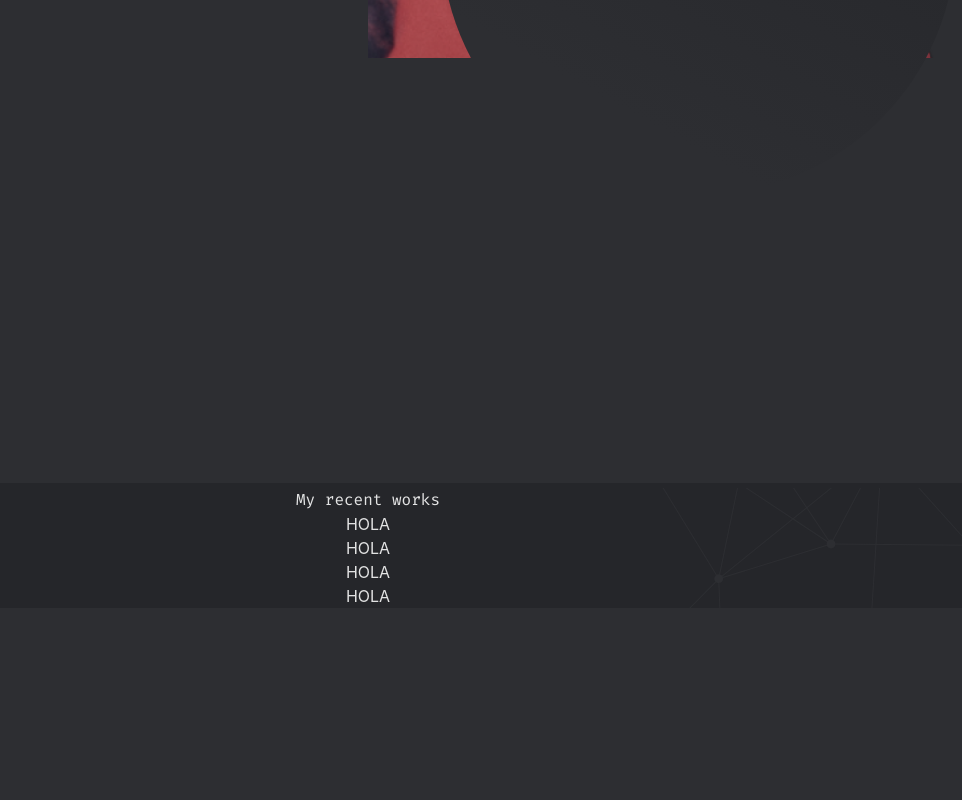
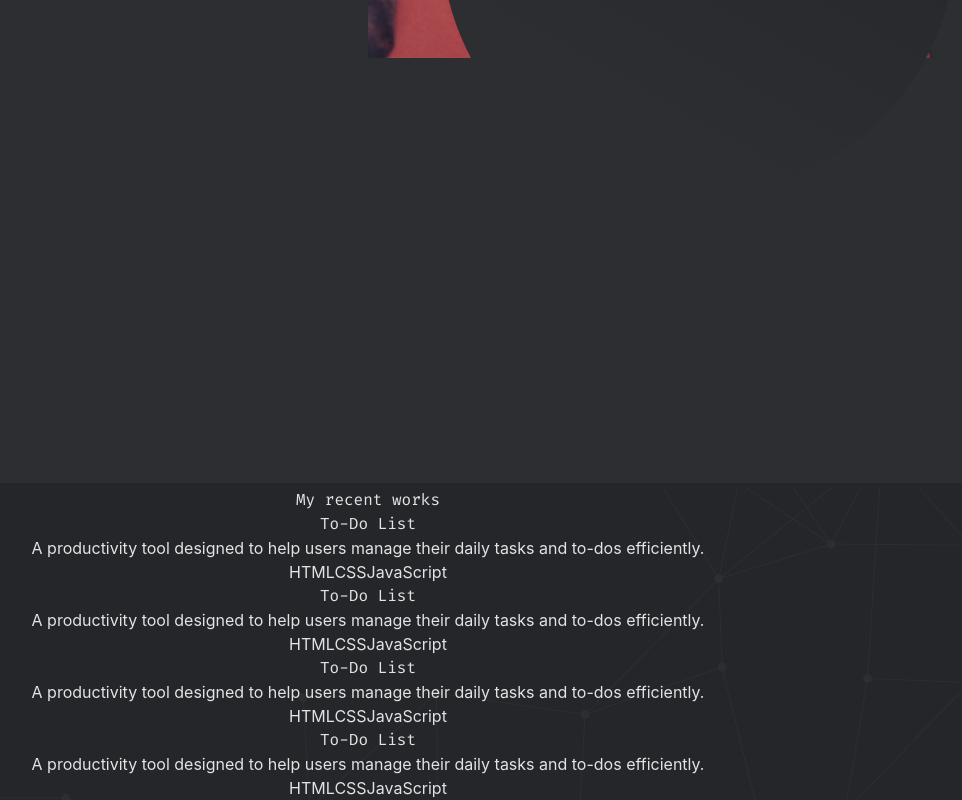
Before and after one commit to Alejuda/react-portfolio, a React (Vite) app: page / in a window 1280 px wide. Shown: the part 420-1220 px from the top of the page, without its empty margins (272-1234 px from the left). Before the commit the page ends 1028 px from the top, so only its background shows below. Built offline with nearby package versions, Linux system fonts and the light colour scheme.

Commit message:
Add WorkCard component and basic styling

```diff
--- a/src/components/RecentWorks.jsx
+++ b/src/components/RecentWorks.jsx
@@ -1,3 +1,36 @@
+import WorkCard from "./WorkCard";
+
+const works = [
+  {
+    id: 1,
+    title: "To-Do List",
+    description:
+      "A productivity tool designed to help users manage their daily tasks and to-dos efficiently.",
+    tech_stack: ["HTML", "CSS", "JavaScript"],
+  },
+  {
+    id: 2,
+    title: "To-Do List",
+    description:
+      "A productivity tool designed to help users manage their daily tasks and to-dos efficiently.",
+    tech_stack: ["HTML", "CSS", "JavaScript"],
+  },
+  {
+    id: 3,
+    title: "To-Do List",
+    description:
+      "A productivity tool designed to help users manage their daily tasks and to-dos efficiently.",
+    tech_stack: ["HTML", "CSS", "JavaScript"],
+  },
+  {
+    id: 4,
+    title: "To-Do List",
+    description:
+      "A productivity tool designed to help users manage their daily tasks and to-dos efficiently.",
+    tech_stack: ["HTML", "CSS", "JavaScript"],
+  },
+];
+
 const RecentWorks = () => (
   <section className="w-screen recent-works-section px-8">
     <div className="max-w-screen-2xl pb-10 w-5/6 m-auto">
@@ -7,11 +40,16 @@ const RecentWorks = () => (
         </h2>
         <div className="h-[1px] bg-white w-full" />
       </div>
-      <div className="grid works-grid gap-5">
-        <h2 className="bg-white">HOLA</h2>
-        <h2 className="bg-white">HOLA</h2>
-        <h2 className="bg-white">HOLA</h2>
-        <h2 className="bg-white">HOLA</h2>
+      <div className="grid works-grid gap-10">
+        {works.map((work) => (
+          <WorkCard
+            key={work.id}
+            id={work.id}
+            title={work.title}
+            description={work.description}
+            tech={work.tech_stack}
+          />
+        ))}
       </div>
     </div>
   </section>
--- /dev/null
+++ b/src/components/WorkCard.jsx
@@ -0,0 +1,15 @@
+function WorkCard({ title, description, tech }) {
+  return (
+    <div className="w-full flex flex-col gap-4 p-5">
+      <h3 className="text-2xl fira-code font-bold text-start">{title}</h3>
+      <p className="font-semibold text-start">{description}</p>
+      <div className="flex items-center justify-start gap-3">
+        {tech.map((techno) => (
+          <span className="px-2 py-1 border rounded-md">{techno}</span>
+        ))}
+      </div>
+    </div>
+  );
+}
+
+export default WorkCard;
```
